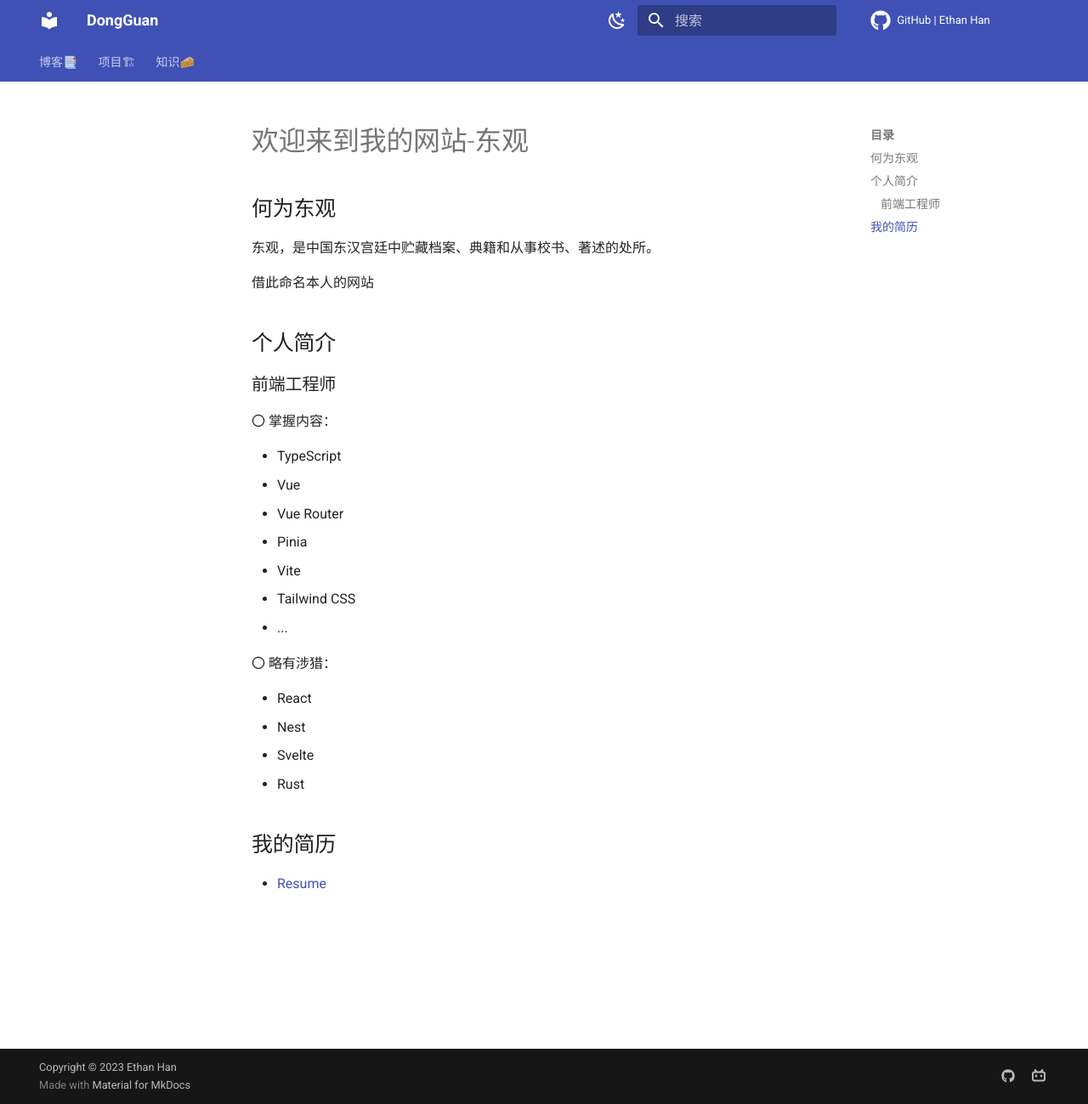
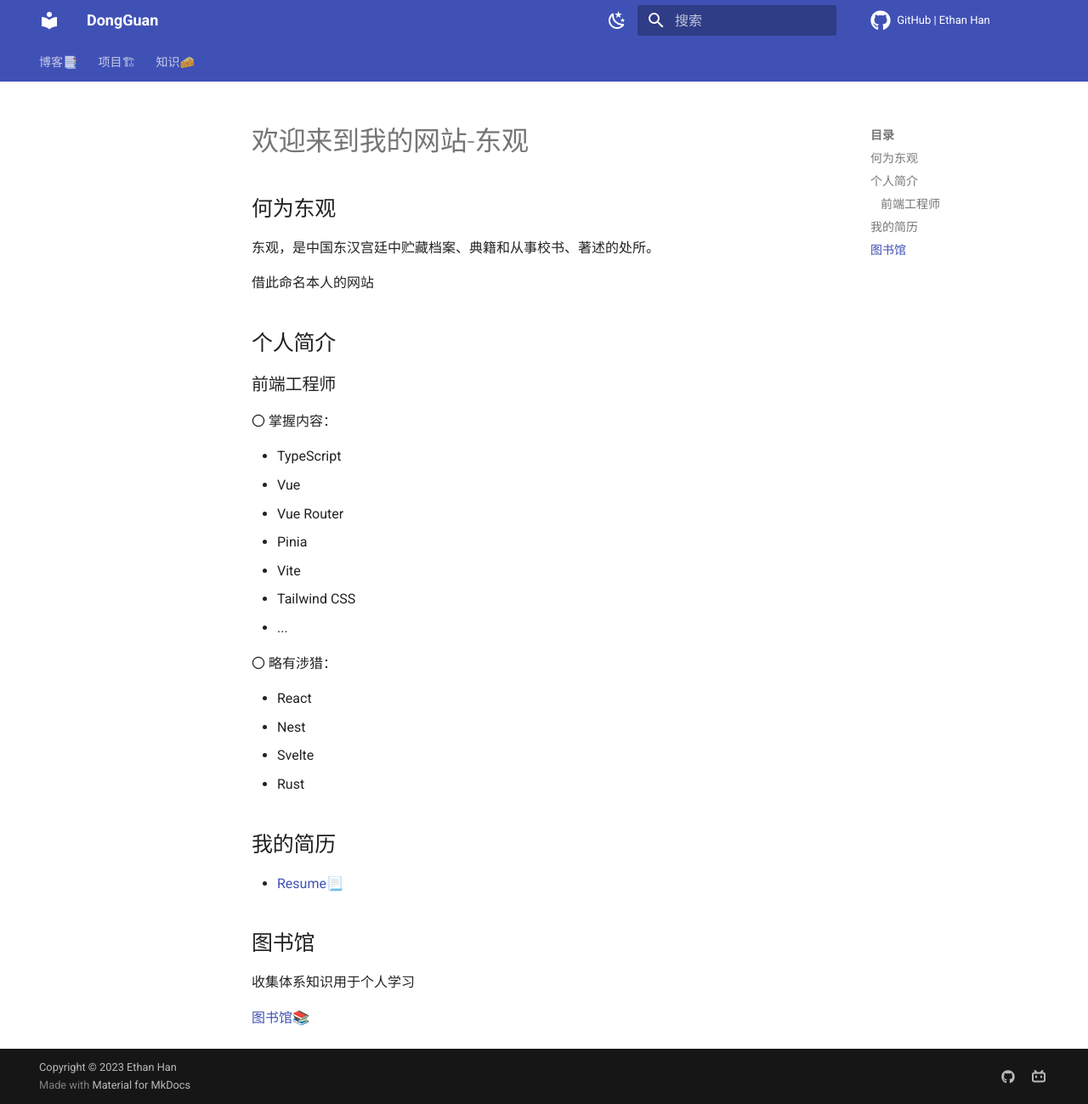
Before and after one commit to Webming19/Webming19.github.io, an MkDocs documentation site: the page built from docs/index.md, in a window 1280 px wide and 1299 px high. Shown: the whole window at 85% size. Built offline with MkDocs 1.6.1 and Material for MkDocs 9.7.7, drawn with Linux system fonts in a browser that asks for light colours.

Commit message:
docs(home): 增加图书馆链接

```diff
--- a/docs/index.md
+++ b/docs/index.md
@@ -29,4 +29,10 @@
 
 ## 我的简历
 
-- [Resume](https://website.ethanhan.eu.org/Resume/)
+- [Resume📃](https://website.ethanhan.eu.org/Resume/)
+
+## 图书馆
+
+收集体系知识用于个人学习
+
+[图书馆📚](https://website.ethanhan.eu.org/DongGuan/)
```
